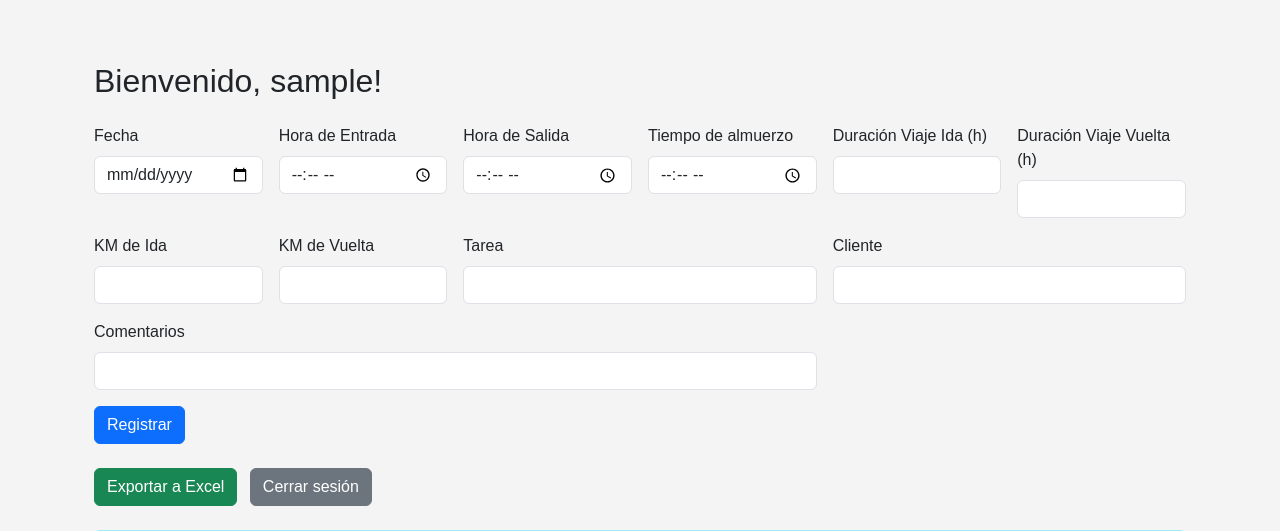
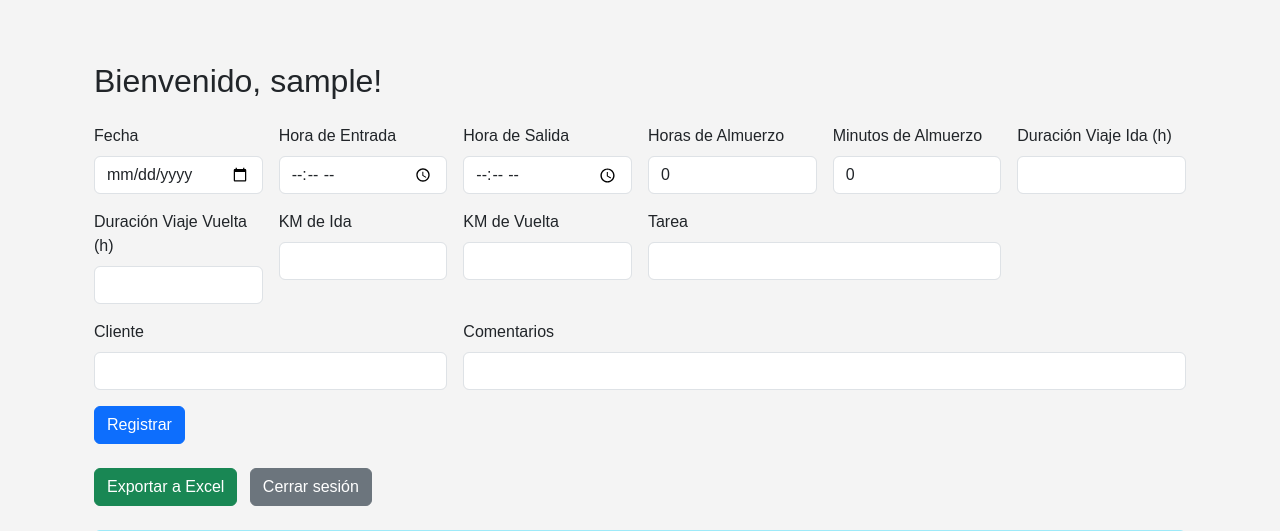
Before and after one commit to GUILLERMOWEB/Registro-de-Horas, a Flask app: page /dashboard in a window 1280 px wide. Shown: the part 56-587 px from the top of the page. Run offline with Flask 3, Linux system fonts and the light colour scheme; the visitor is signed in with stand-in values (Sample User, id 1); data that the repository does not hold is empty.

Commit message:
Reparacion horas

```diff
--- a/app.py
+++ b/app.py
@@ -102,7 +102,7 @@ def dashboard():
 
         almuerzo_horas = int(request.form.get('almuerzo_horas', 0))
         almuerzo_minutos = int(request.form.get('almuerzo_minutos', 0))
-        almuerzo = almuerzo_horas + (almuerzo_minutos / 60)
+        almuerzo = almuerzo_horas + (almuerzo_minutos / 60)  # Convertir almuerzo a decimal
 
         try:
             viaje_ida = float(request.form.get('viaje_ida', 0) or 0)
@@ -121,11 +121,14 @@ def dashboard():
             formato_hora = "%H:%M"
             t_entrada = datetime.strptime(entrada, formato_hora)
             t_salida = datetime.strptime(salida, formato_hora)
+
+            # Calcular las horas trabajadas (restando el tiempo de almuerzo)
             horas_trabajadas = (t_salida - t_entrada - timedelta(hours=almuerzo)).total_seconds() / 3600
         except ValueError:
             flash("Error en el formato de hora. Use HH:MM", "danger")
             return redirect(url_for('dashboard'))
 
+        # Crear nuevo registro
         nuevo_registro = Registro(
             user_id=session['user_id'],
             fecha=fecha,
@@ -146,7 +149,7 @@ def dashboard():
         flash('Registro guardado exitosamente', category='success')
         return redirect(url_for('dashboard'))
 
-    # GET - mostrás los registros y total de horas
+    # GET - mostrar los registros y total de horas
     filtros = request.args
     registros_query = Registro.query.filter_by(user_id=session['user_id'])
 
@@ -164,6 +167,7 @@ def dashboard():
                            registros=registros,
                            total_horas=round(total_horas, 2),
                            total_km=round(total_km, 2))
+
 
 
 @app.route('/exportar_excel')
--- a/templates/dashboard.html
+++ b/templates/dashboard.html
@@ -18,9 +18,15 @@
       <input type="time" name="salida" class="form-control" required>
     </div>
     <div class="col-md-2">
-      <label for="almuerzo" class="form-label">Tiempo de almuerzo</label>
-      <input type="time" name="almuerzo" class="form-control" required>
+      <label for="almuerzo_horas" class="form-label">Horas de Almuerzo</label>
+      <input type="number" step="0.1" name="almuerzo_horas" class="form-control" value="0" min="0" required>
     </div>
+
+    <div class="col-md-2">
+      <label for="almuerzo_minutos" class="form-label">Minutos de Almuerzo</label>
+      <input type="number" name="almuerzo_minutos" class="form-control" value="0" min="0" max="60" step="1" required>
+    </div>
+
     <div class="col-md-2">
       <label for="viaje_ida" class="form-label">Duración Viaje Ida (h)</label>
       <input type="number" step="0.01" name="viaje_ida" class="form-control">
```
